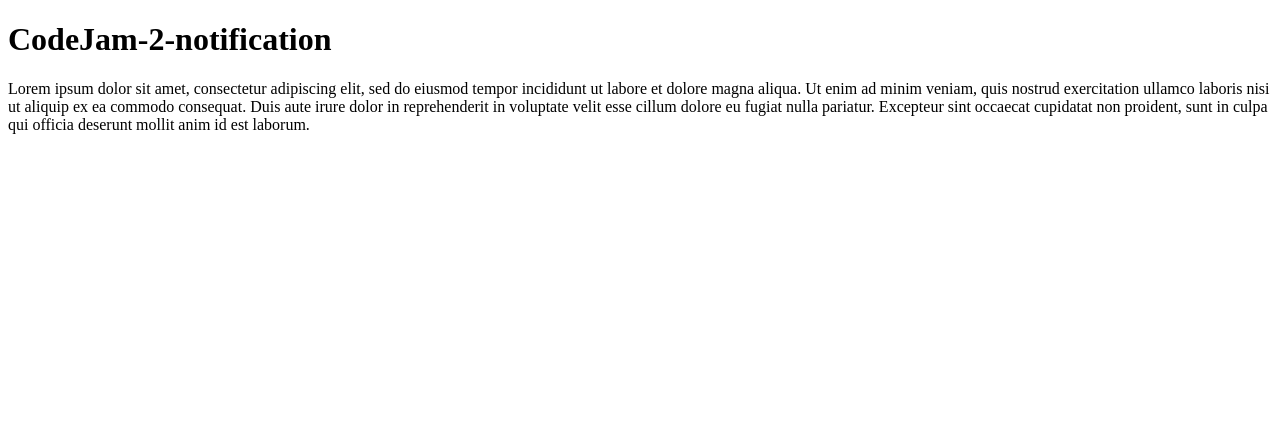
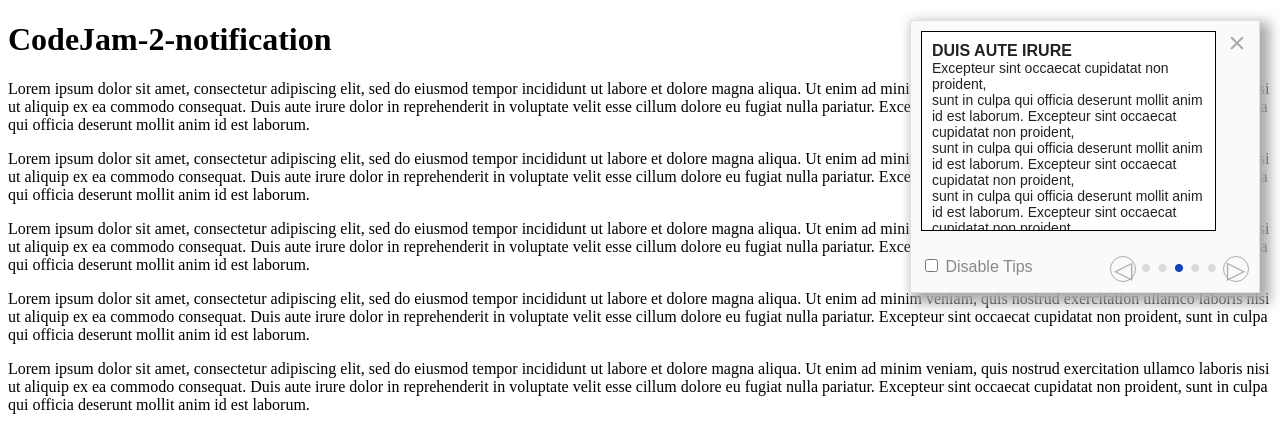
Before and after one commit to geek10010/notification, a plain HTML site: page code-jam2-dom/index.html in a window 1280 px wide. Drawn offline with Linux system fonts and the light colour scheme.

Commit message:
code-jam2-dom/feature: create notification view

```diff
--- a/code-jam2-dom/index.html
+++ b/code-jam2-dom/index.html
@@ -4,14 +4,44 @@
   <meta charset="utf-8">
   <title>CodeJam-2-notification</title>
   <meta name="viewport" content="width=device-width, initial-scale=1.0">
-  <link href="./style.css" rel="stylesheet">
-  <script defer src="./app.js"></script>
+  <link href="./style/style.css" rel="stylesheet">
+  <script defer src="./app/app.js"></script>
 </head>
 <body>
   <div class="wrapper">
     <div id="notification" class="notification">
+      <div class="row1">
+        <div class="tip-container">
+          <div class="tip-header">Duis aute irure</div>
+          <div class="tip-content">
+          Excepteur sint occaecat cupidatat non proident,<br> sunt in culpa qui officia deserunt mollit anim id est laborum.
+                  Excepteur sint occaecat cupidatat non proident,<br> sunt in culpa qui officia deserunt mollit anim id est laborum.
+                          Excepteur sint occaecat cupidatat non proident,<br> sunt in culpa qui officia deserunt mollit anim id est laborum.
+                                  Excepteur sint occaecat cupidatat non proident,<br> sunt in culpa qui officia deserunt mollit anim id est laborum.
+          </div>
+        </div>
+        <div id="close" class="close">&#215;</div>
+      </div>
+      <div class="row2">
+        <div id="dismiss" class="dismiss">
+          <input type="checkbox"> Disable Tips
+        </div>
+        <div id="controls" class="controls">
+          <div class="prev">&#9665;</div>
+          <div class="bullet">&#8226;</div>
+          <div class="bullet">&#8226;</div>
+          <div class="bullet current">&#8226;</div>
+          <div class="bullet">&#8226;</div>
+          <div class="bullet">&#8226;</div>
+          <div class="next">&#9655;</div>
+        </div>
+      </div>
     </div>
     <h1>CodeJam-2-notification</h1>
+    <p>Lorem ipsum dolor sit amet, consectetur adipiscing elit, sed do eiusmod tempor incididunt ut labore et dolore magna aliqua. Ut enim ad minim veniam, quis nostrud exercitation ullamco laboris nisi ut aliquip ex ea commodo consequat. Duis aute irure dolor in reprehenderit in voluptate velit esse cillum dolore eu fugiat nulla pariatur. Excepteur sint occaecat cupidatat non proident, sunt in culpa qui officia deserunt mollit anim id est laborum.</p>
+    <p>Lorem ipsum dolor sit amet, consectetur adipiscing elit, sed do eiusmod tempor incididunt ut labore et dolore magna aliqua. Ut enim ad minim veniam, quis nostrud exercitation ullamco laboris nisi ut aliquip ex ea commodo consequat. Duis aute irure dolor in reprehenderit in voluptate velit esse cillum dolore eu fugiat nulla pariatur. Excepteur sint occaecat cupidatat non proident, sunt in culpa qui officia deserunt mollit anim id est laborum.</p>
+    <p>Lorem ipsum dolor sit amet, consectetur adipiscing elit, sed do eiusmod tempor incididunt ut labore et dolore magna aliqua. Ut enim ad minim veniam, quis nostrud exercitation ullamco laboris nisi ut aliquip ex ea commodo consequat. Duis aute irure dolor in reprehenderit in voluptate velit esse cillum dolore eu fugiat nulla pariatur. Excepteur sint occaecat cupidatat non proident, sunt in culpa qui officia deserunt mollit anim id est laborum.</p>
+    <p>Lorem ipsum dolor sit amet, consectetur adipiscing elit, sed do eiusmod tempor incididunt ut labore et dolore magna aliqua. Ut enim ad minim veniam, quis nostrud exercitation ullamco laboris nisi ut aliquip ex ea commodo consequat. Duis aute irure dolor in reprehenderit in voluptate velit esse cillum dolore eu fugiat nulla pariatur. Excepteur sint occaecat cupidatat non proident, sunt in culpa qui officia deserunt mollit anim id est laborum.</p>
     <p>Lorem ipsum dolor sit amet, consectetur adipiscing elit, sed do eiusmod tempor incididunt ut labore et dolore magna aliqua. Ut enim ad minim veniam, quis nostrud exercitation ullamco laboris nisi ut aliquip ex ea commodo consequat. Duis aute irure dolor in reprehenderit in voluptate velit esse cillum dolore eu fugiat nulla pariatur. Excepteur sint occaecat cupidatat non proident, sunt in culpa qui officia deserunt mollit anim id est laborum.</p>
   </div>
 </body>
--- /dev/null
+++ b/code-jam2-dom/style/style.css
@@ -0,0 +1,111 @@
+
+.notification {
+  display: block;
+  position: fixed;
+  top: 20px;
+  right: 20px;
+  border: thin solid #dfdfdf;
+  background-color: #fafafa;
+  color: #222222;
+  z-index: 9999;
+  box-sizing: border-box;
+  width: 350px;
+  max-height: 290px;
+  padding: 10px;
+  overflow: hidden;
+  font-family: sans-serif;
+  font-size: 16px;
+  box-shadow: 6px 6px 12px 4px #ababab;
+}
+
+
+.row1,
+.row2 {
+    display: flex;
+    flex-flow: row nowrap;
+    justify-content: space-between;
+}
+
+.close {
+  width: 24px;
+  height: 24px;
+  text-align: center;
+  font-size: 30px;
+  line-height: 24px;
+  color: #ababab;
+}
+
+.close:hover {
+  color: #dadada;
+  background-color: #ababab;
+  cursor:pointer;
+  border-radius: 50%;
+  box-shadow: 0 0 2px 2px #ababab;
+}
+
+.tip-container {
+  box-sizing: border-box;
+  width: 295px;
+  max-height: 200px;
+  overflow: hidden;
+  background-color: #ffffff;
+  border: thin solid #000000;
+  padding: 10px;
+  margin: 0 0 25px 0;
+}
+
+.tip-header {
+  font-weight: bold;
+  text-transform: uppercase;
+}
+
+.tip-content {
+  font-size: 14px;
+}
+
+.dismiss {
+  font-size: 16px;
+  color: #888888;
+}
+
+.dismiss:hover {
+  cursor:pointer;
+  box-shadow: 0 0 2px 2px #ababab;
+}
+
+.controls {
+ /**/
+}
+
+.prev, .bullet, .next {
+  display: inline-block;
+}
+
+.prev, .next {
+  color: #ababab;
+  border: thin solid #ababab;
+  border-radius: 50%;
+  font-size: 24px;
+  line-height: 25px;
+  width: 24px;
+  height: 24px;
+  text-align: center;
+}
+
+.bullet {
+  color: #dadada;
+  width: 12px;
+  font-size: 30px;
+  line-height: 24px;
+}
+
+.prev:hover,
+.next:hover {
+  color: #dadada;
+  background-color: #ababab;
+  cursor:pointer;
+  box-shadow: 0 0 2px 2px #ababab;
+}
+.bullet.current {
+  color: #1144bb;
+}
```
Also changed, not shown: code-jam2-dom/app/app.js (added), code-jam2-dom/style.css (deleted).
